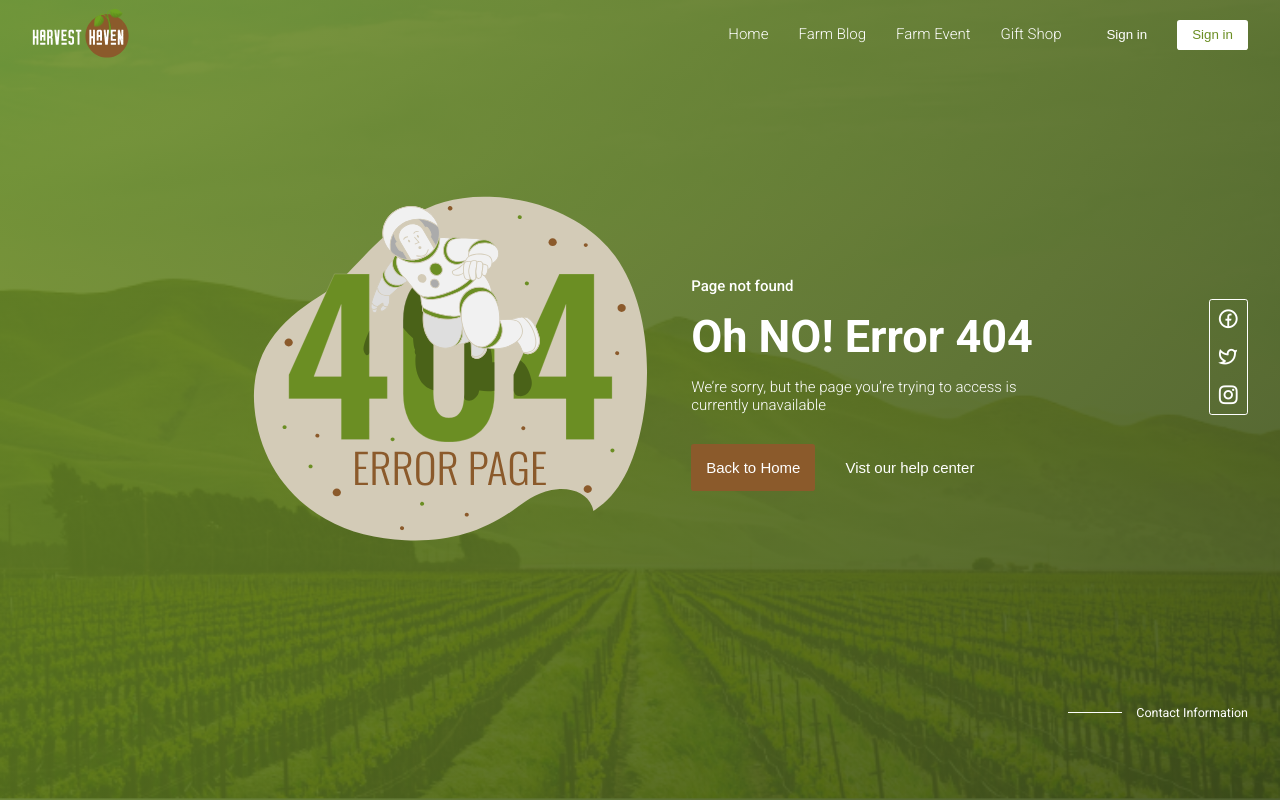
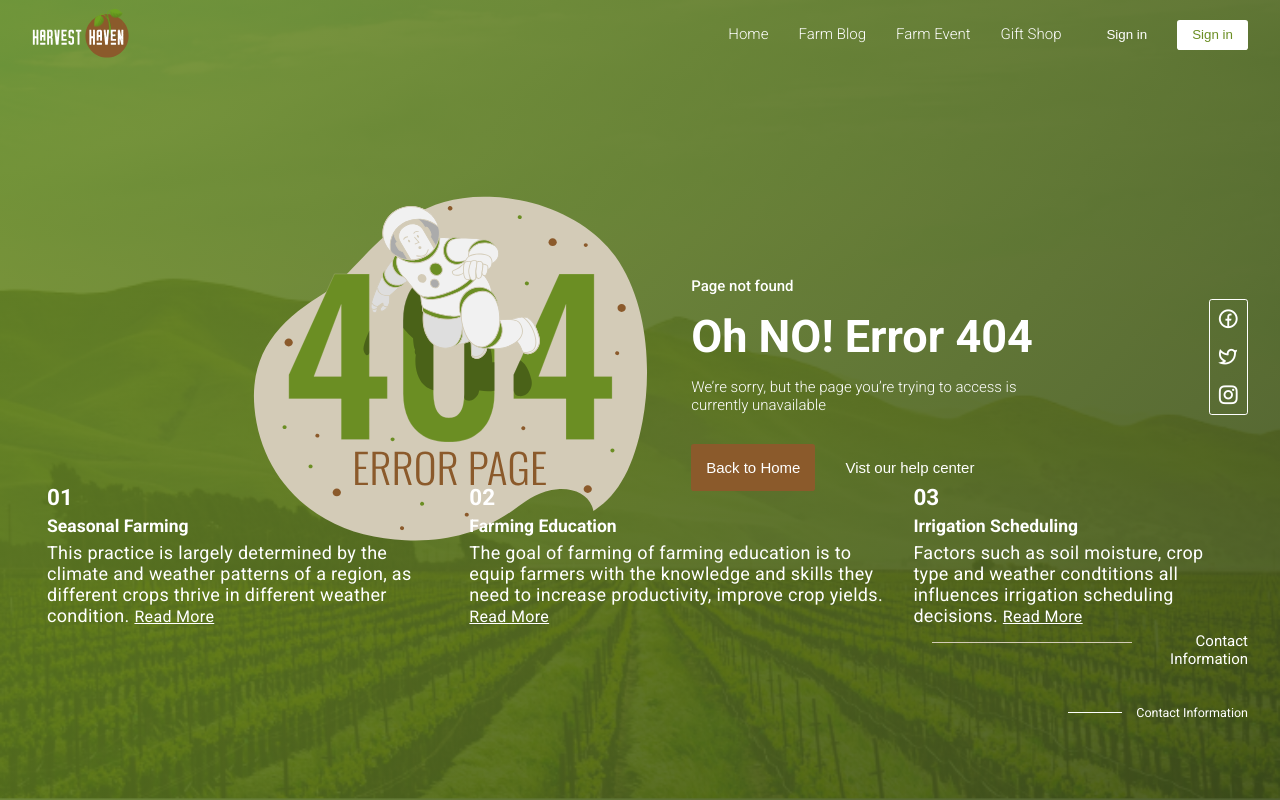
Before and after one commit to Theo-flux/harvest-haven, a React (Vite) app: page / in a window 1280 px wide. Built offline with nearby package versions, Linux system fonts and the light colour scheme.

Commit message:
Add lower content

```diff
--- /dev/null
+++ b/src/components/Content/Content.jsx
@@ -0,0 +1,45 @@
+import React from 'react'
+import './content.css'
+const contents = [
+    {
+      id: 1,
+      number: '01',
+      title: 'Seasonal Farming',
+      text: 'This practice is largely determined by the climate and weather patterns of a region, as different crops thrive in different weather condition.',
+    },
+    {
+        id: 2,
+        number: '02',
+        title: 'Farming Education',
+        text: 'The goal of farming of farming education is to equip farmers with the knowledge and skills they need to increase productivity, improve crop yields.',
+      },
+      {
+        id: 3,
+        number: '03',
+        title: 'Irrigation Scheduling',
+        text: 'Factors such as soil moisture, crop type and weather condtitions all influences irrigation scheduling decisions.',
+      },
+]
+const Content = () => {
+  return (
+    <section className='content-section'>
+      <div className="content-container">
+    {contents.map(content =>(
+       <div className="content">
+        <h2>{content.number}</h2>
+        <h3>{content.title}</h3>
+        <p>{content.text} <a href="#"> Read More</a></p>
+       </div>
+        ))}
+      </div> {/** content-container  ends */}
+      <div className="content-contact">
+       <hr />
+       <p>Contact Information</p>
+      </div>
+      <div className="content-mobile">
+      </div>
+    </section> /**content-section ends */
+  )
+}
+
+export default Content
--- /dev/null
+++ b/src/components/Content/content.css
@@ -0,0 +1,60 @@
+.content-section{
+    position: absolute;
+    top:400px;
+}
+.content-mobile{
+    display: none;
+}
+.content-container{
+    display:flex;
+    justify-content: space-between;
+}
+.content{
+    margin: 1rem;
+    color:white;
+}
+.content h2, .content h3{
+    margin-bottom:.4rem;
+}
+.content p {
+   font-size: 18px;
+   font-weight: 400;
+   line-height: 21px;
+   letter-spacing: 0.018em;
+}
+.content a{
+    color:white;
+    font-size: 16px;
+}
+.content a:hover{
+color:#d3cbb7;
+}
+.content-contact{
+display:flex;
+}
+.content-contact hr{
+width:200px;
+height:0.05rem;
+margin-left: 60rem;
+margin-right: auto;
+background-color:#d3cbb7 ;
+border:none;
+text-align: right;
+}
+.content-contact p{
+    color:white;
+    flex:1;
+    text-align: right;
+    margin-top:-.7rem;
+}
+@media (max-width: 768px){
+    .content-container{
+        display:none;
+    }
+    .content-mobile{
+        display: block;
+    }
+    .content-section{
+        position: sticky;
+    }
+}
--- a/src/components/error/Error404.jsx
+++ b/src/components/error/Error404.jsx
@@ -1,6 +1,6 @@
 import spaceIllustration from '../../images/error404_illustration.svg'
 import './error404.css'
-
+import Content from '../Content/Content';
 function Error404() {
   return (
     <div className='error-section'>
@@ -17,8 +17,9 @@ function Error404() {
               <button className='goback-home'>Back to Home</button>
               <button className='help-center'>Vist our help center</button>
             </div>
-          </div>
+          </div> {/** error-inner-info */}
         </div>
+        <Content/>
         <div className='social-desktop-container'>
             <i className="icon ri-facebook-circle-line"></i>
             <i className="icon ri-twitter-line"></i>
@@ -32,9 +33,9 @@ function Error404() {
             <i className="icon ri-instagram-line"></i>
           </div>
           <div className='contact'><div></div><small>Contact Information</small></div>
-        </div>
-      </div>
-    </div>
+        </div> {/** error footer */ }
+      </div> {/** error ends  */ }
+    </div> /**Error section */
   )
 }
 
```
Also changed, not shown: 2 other files (tests, documents, lock files or other folders).
